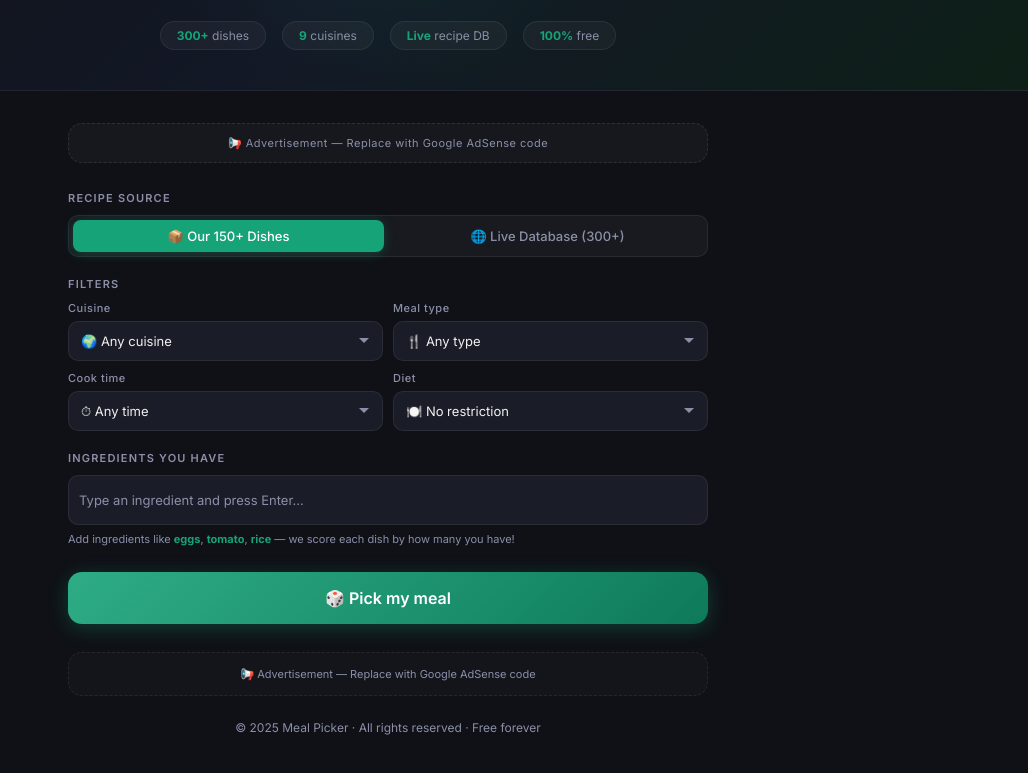
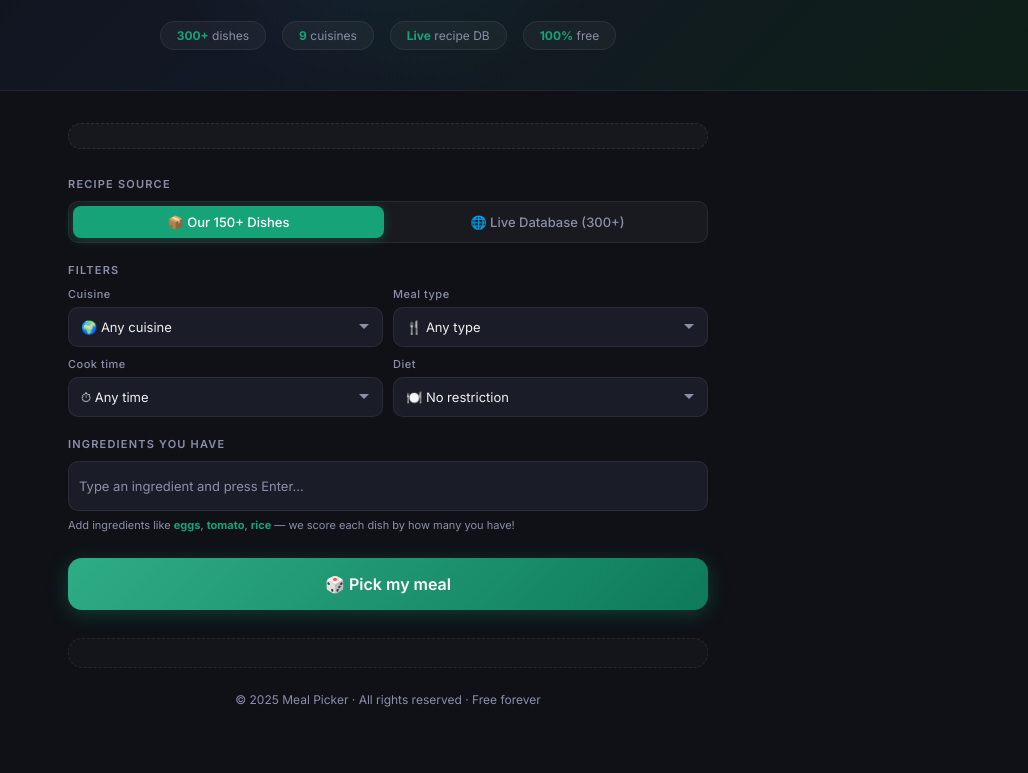
Before and after one commit to Sarthak4635/meal-picker, a plain HTML site: page index.html in a window 1280 px wide. Shown: the part 239-1012 px from the top of the page, without its empty margins (252-1280 px from the left). Drawn offline with Linux system fonts and the light colour scheme.

Commit message:
Clean up advertisement placeholders in index.html
Removed placeholder advertisement text from ad units.

```diff
--- a/index.html
+++ b/index.html
@@ -153,7 +153,7 @@ footer{text-align:center;font-size:12px;color:var(--muted);padding-bottom:2rem;m
 <div class="main">
 
   <!-- AD UNIT 1 -->
-  <div class="ad-unit">📢 Advertisement — Replace with Google AdSense code</div>
+  <div class="ad-unit"></div>
 
   <!-- SOURCE TOGGLE -->
   <div class="section-label">Recipe Source</div>
@@ -263,7 +263,7 @@ footer{text-align:center;font-size:12px;color:var(--muted);padding-bottom:2rem;m
   </div>
 
   <!-- AD UNIT 2 -->
-  <div class="ad-mid">📢 Advertisement — Replace with Google AdSense code</div>
+  <div class="ad-mid"></div>
 
   <footer>© 2025 Meal Picker · All rights reserved · Free forever</footer>
 </div>
```
